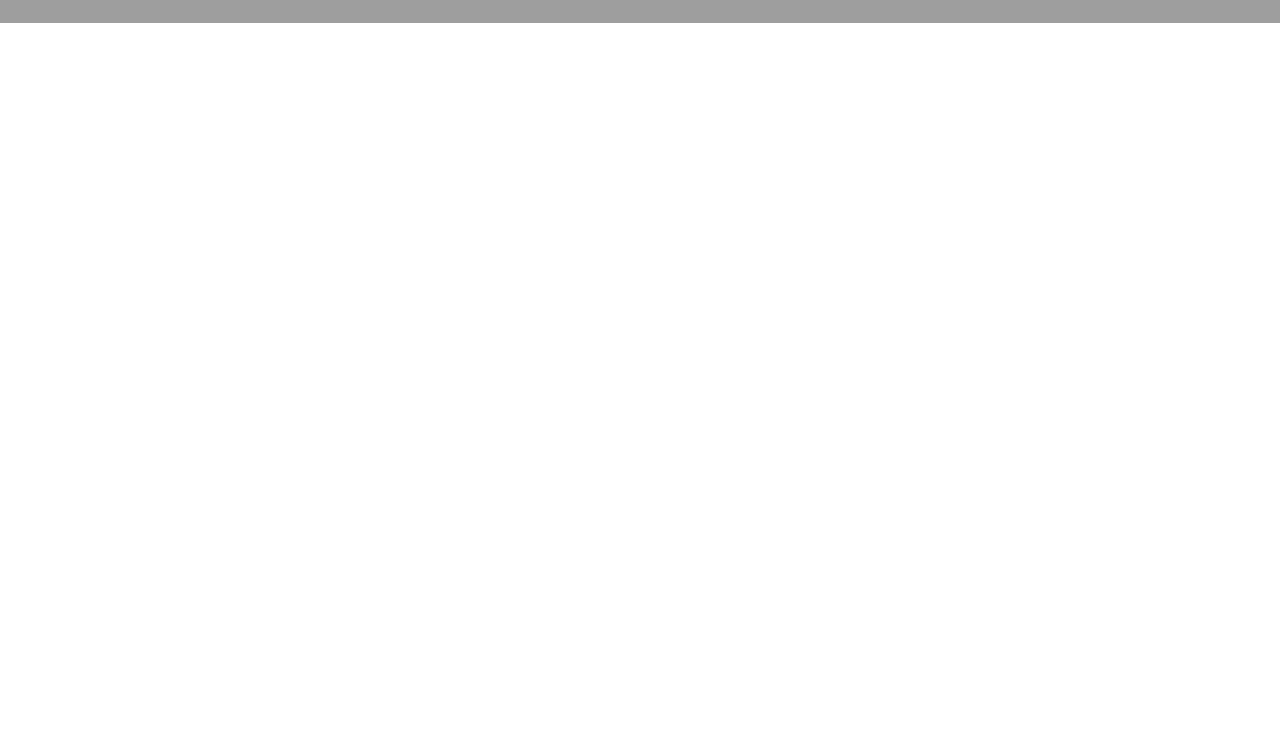
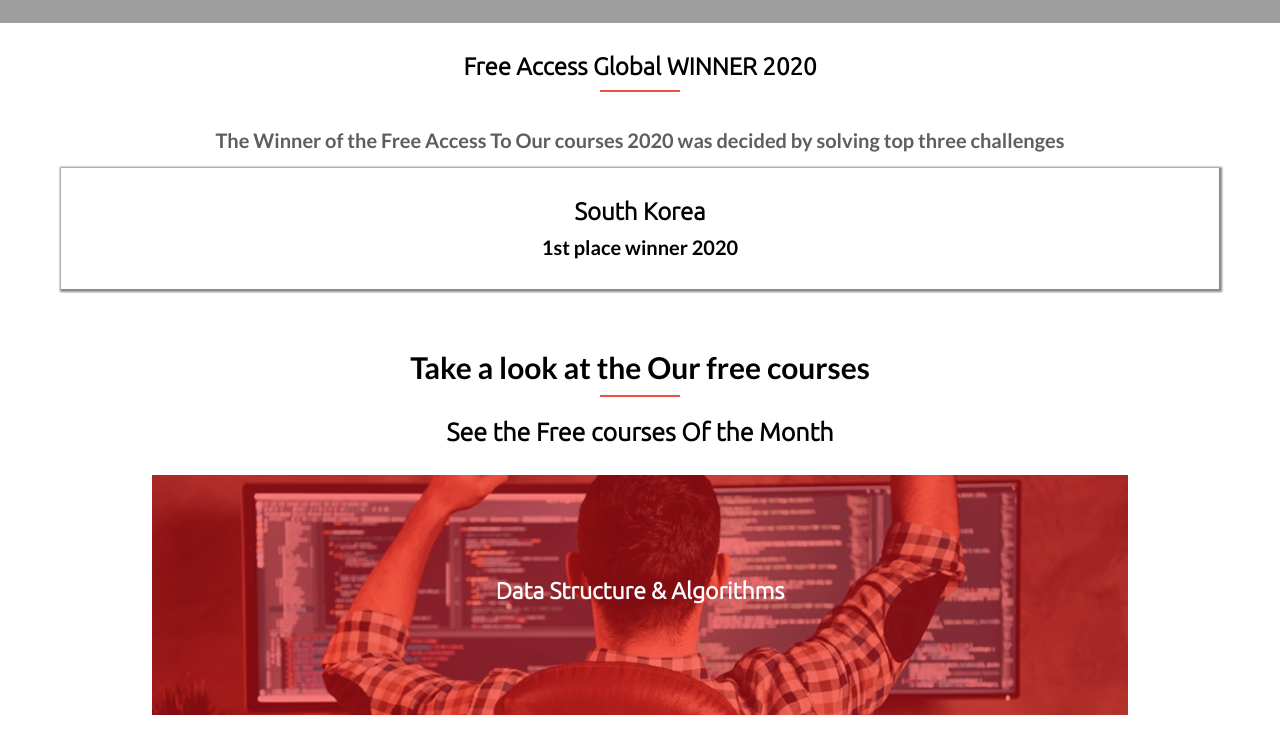
Before and after one commit to ahmedadel56/university-collage, a website: page about.html in a window 1280 px wide. Shown: the part 537-1269 px from the top of the page. Before the commit the page ends 800 px from the top, so only its background shows below. Drawn offline with Linux system fonts and the light colour scheme; grey boxes are pictures that could not be loaded.

Commit message:
Design Finished but not tested Yet

```diff
--- a/about.css
+++ b/about.css
@@ -9,6 +9,8 @@ main h1 {
 main h2:nth-last-child(2) {
   color: #3d3d3d;
   font-weight: 300;
+  line-height: 1,2;
+  letter-spacing: 4px;
 }
 
 p:nth-last-child(3) {
@@ -17,6 +19,8 @@ p:nth-last-child(3) {
   color: #5e5e5e;
   flex: 1 1 auto;
   padding: 1rem 1rem;
+  line-height: 1,4;
+  letter-spacing: 4px;
 }
 
 main h3 a {
@@ -26,8 +30,80 @@ main h3 a {
 }
 
 @media (max-width: 300px) {
-    main h3 a {
-        font-size: 20px;
-        font-weight: 500;
-    }
+  main h3 a {
+    font-size: 20px;
+    font-weight: 500;
+  }
 }
+
+.access-winner {
+  display: flex;
+  flex-direction: column;
+  justify-content: center;
+  align-items: center;
+  padding: 30px;
+}
+
+h2 {
+  font-family: 'Ubuntu', sans-serif;
+}
+
+.access-winner p {
+  background-color: white;
+  font-size: 20px;
+}
+
+.access-winner .winner-card {
+  width: 90%;
+  padding: 30px;
+  display: flex;
+  flex-direction: column;
+  align-items: center;
+  box-shadow: 1px 1px 2px 2px #888;
+}
+
+.free-courses {
+  display: flex;
+  flex-direction: column;
+  align-items: center;
+  padding: 30px;
+}
+
+.free-courses p {
+  background-color: white;
+  font-size: 30px;
+  font-family: 'Lato', serif;
+  margin-bottom: 10px;
+}
+
+.free-courses h2 {
+  font-family: 'Ubuntu', sans-serif !important;
+  font-size: 25px;
+}
+
+.course {
+    display: flex;
+    flex-direction: column;
+    justify-content: center;
+    background-image: url(./images/corse.webp);
+    background-position: center;
+    background-size: cover;
+    background-color: rgba(255, 0, 0, 0.5) !important;
+    height: 15rem;
+    width: 80%;
+    margin-top: 20px;
+}
+.course .course-detail {
+  max-width: 100%;
+  height: 100%;
+  background-color: rgba(255, 0, 0, 0.5);
+  display: flex;
+  justify-content: center;
+  align-items: center;
+}
+.course-detail h3 {
+  font-size: calc(1.2rem + 0.3vw);
+  font-family:'Ubuntu',sans-serif;
+  color: #fff;
+
+}
--- a/about.html
+++ b/about.html
@@ -5,6 +5,10 @@
     <meta http-equiv="X-UA-Compatible" content="IE=edge">
     <meta name="viewport" content="width=device-width, initial-scale=1.0">
     <link rel="stylesheet" href="https://cdnjs.cloudflare.com/ajax/libs/font-awesome/4.7.0/css/font-awesome.min.css">
+    <link rel="preconnect" href="https://fonts.googleapis.com">
+    <link rel="preconnect" href="https://fonts.gstatic.com" crossorigin>
+    <link href="https://fonts.googleapis.com/css2?family=Lato:ital,wght@0,700;1,300&display=swap" rel="stylesheet">
+    <link href="https://fonts.googleapis.com/css2?family=Ubuntu:wght@300&display=swap" rel="stylesheet">
     <link rel="stylesheet" href="style.css">
     <link rel="stylesheet" href="about.css">
     <title>About Me Page</title>
@@ -29,6 +33,47 @@
         <p>On her way she met a copy. The copy warned the Little Blind Text, that where it came from it would have been rewritten a thousand times and everything that was left from its origin would be the word.</p>
         <h3>Feel free to contact us per Email for any further questions about Our Courses at : <span><a href="mailto:ahmdadl563@gmail.com">ahmdadl563@gmail.com</a></span></h3>
     </main>
-
+    <section class="access-winner">
+        <h2>Free Access Global WINNER 2020</h2>
+        <hr class="line-break">
+        <p>The Winner of the Free Access To Our courses 2020 was decided by solving top three challenges</p>
+        <div class="winner-card">
+            <h2>South Korea</h2>
+            <p>1st place winner 2020</p>
+        </div>
+    </section>
+    <section class="free-courses">
+        <p> Take a look at the Our free courses </p>
+        <hr class="line-break">
+        <h2>See the Free courses Of the Month</h2>
+        <div class="course">
+            <div class="course-detail">
+                <h3>Data Structure & Algorithms</h3>
+            </div>
+        </div>
+        <div class="course">
+            <div class="course-detail">
+            <h3>Html & Css</h3>
+           </div>
+        </div>
+    </section>
+    <section class="partners">
+        <h2>Partners</h2>
+        <hr class="line-break">
+        <div class="companies">
+            <div class="partner"></div>
+            <div class="partner"></div>
+            <div class="partner"></div>
+            <div class="partner"></div>
+            <div class="partner"></div>
+        </div>
+    </section>
+    <footer>
+        <div class = 'copy-logo'><img src="./images/Logo.svg" alt=" copy right Logo"></div>
+        <div class="copy-right">
+            <p> 2021 Ahmed Dev Egypt. All Rights Reserved</p>
+            <p>Ahmed Dev company, is a non-profit company, for any purpose related to this, please contact ahmdadl563@gmail.com</p>
+        </div>
+    </footer>
 </body>
 </html>
--- a/style.css
+++ b/style.css
@@ -2,8 +2,17 @@
   margin: 0;
   padding: 0;
 }
+
 body {
-  font-family: 'Lato',sans-serif;
+  font-family: 'Lato', sans-serif;
+}
+
+h1,
+h2,
+h3 {
+  margin-bottom: 0.5rem;
+  line-height: 1.2;
+  font-family: 'Ubuntu', sans-serif;
 }
 
 header {
@@ -78,7 +87,6 @@ main h1 {
   padding-bottom: 1.5rem;
   font-weight: 700;
 }
-
 
 p:nth-last-child(2) {
   background-color: #f7f7f7;
@@ -189,9 +197,11 @@ main h3 span {
   outline: none;
   margin: 30px auto;
 }
+
 .instructors {
   padding: 20px;
 }
+
 .instructors .title h2 {
   color: #484b52;
 }
@@ -211,7 +221,7 @@ main h3 span {
   font-size: 35px;
 }
 
-.partners .line-break {
+.line-break {
   background-color: #ec5242;
   height: 2px;
   border: none;
@@ -227,19 +237,18 @@ main h3 span {
   width: 100%;
 }
 
-@media  (max-width:500px) {
-
+@media (max-width: 500px) {
   .companies {
     grid-template-columns: auto auto;
   }
 }
 
-@media  (max-width:300px) {
-
+@media (max-width: 300px) {
   .companies {
-    grid-template-columns: auto ;
+    grid-template-columns: auto;
   }
 }
+
 .partner {
   background-repeat: no-repeat;
   height: 12vh;
@@ -272,6 +281,7 @@ footer {
   justify-content: center;
   align-items: center;
 }
+
 footer .copy-logo {
   display: flex;
   justify-content: center;
@@ -280,8 +290,9 @@ footer .copy-logo {
   height: 10rem;
   border-radius: 50%;
 }
-.copy-right p:nth-child(1){
-    background-color: white ;
+
+.copy-right p:nth-child(1) {
+  background-color: white;
 }
 
 .copy-right p:nth-child(2) {
@@ -289,8 +300,3 @@ footer .copy-logo {
   color: #5e5e5e;
   display: none;
 }
-h1 , h2 , h3 {
-  margin-bottom: .5rem;
-  line-height: 1.2;
-  font-family: 'Ubuntu', sans-serif;
-}
```
Also changed, not shown: index.html (+1 -0 lines), images/corse.webp (added).
